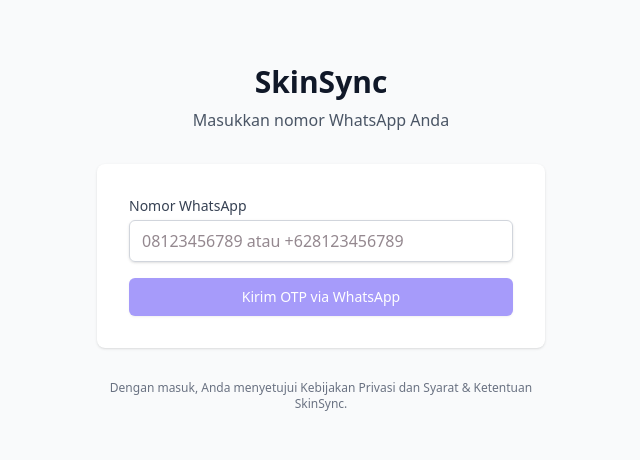
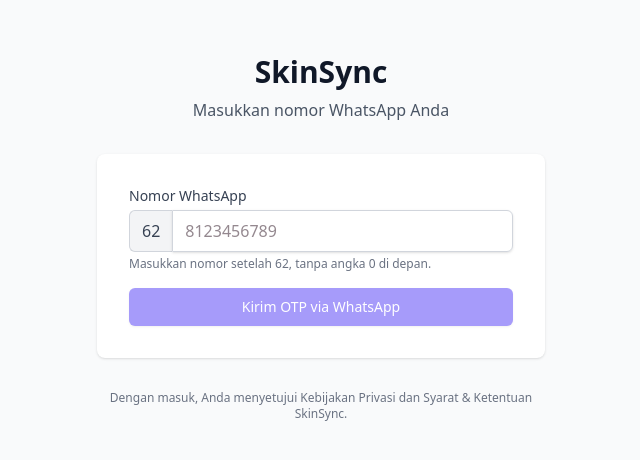
Before and after one commit to youtubesakses-blip/skinsync, a Next.js app: page /login in a window 1280 px wide. Shown: the part 162-622 px from the top of the page, without its empty margins (319-959 px from the left). Built offline with nearby package versions, Linux system fonts and the light colour scheme; no server answers.

Commit message:
fix field nomor

```diff
--- a/src/app/(auth)/login/page.tsx
+++ b/src/app/(auth)/login/page.tsx
@@ -6,6 +6,7 @@
 
 import { Suspense, useState } from "react";
 import { useRouter, useSearchParams } from "next/navigation";
+import { isValidPhone } from "@/lib/phone";
 
 type Step = "phone" | "otp";
 
@@ -15,11 +16,12 @@
   const nextPath = searchParams.get("next") ?? "/";
 
   const [step, setStep] = useState<Step>("phone");
-  const [phone, setPhone] = useState("");
+  const [phoneNumber, setPhoneNumber] = useState("");
   const [otp, setOtp] = useState("");
   const [loading, setLoading] = useState(false);
   const [error, setError] = useState("");
   const [cooldown, setCooldown] = useState(0);
+  const phone = `62${phoneNumber}`;
 
   // Hitung mundur cooldown
   const startCooldown = (seconds: number) => {
@@ -158,15 +160,34 @@
                 >
                   Nomor WhatsApp
                 </label>
-                <input
-                  id="phone"
-                  type="tel"
-                  value={phone}
-                  onChange={(e) => setPhone(e.target.value)}
-                  placeholder="08123456789 atau +628123456789"
-                  required
-                  className="w-full px-3 py-2 border border-gray-300 rounded-md shadow-sm focus:outline-none focus:ring-2 focus:ring-indigo-500 focus:border-indigo-500"
-                />
+                <div className="flex">
+                  <span
+                    aria-hidden="true"
+                    className="inline-flex items-center px-3 border border-r-0 border-gray-300 rounded-l-md bg-gray-100 text-gray-700"
+                  >
+                    62
+                  </span>
+                  <input
+                    id="phone"
+                    type="text"
+                    inputMode="numeric"
+                    pattern="[0-9]{8,13}"
+                    maxLength={13}
+                    value={phoneNumber}
+                    onChange={(e) =>
+                      setPhoneNumber(
+                        e.target.value.replace(/\D/g, "").replace(/^0+/, "")
+                      )
+                    }
+                    placeholder="8123456789"
+                    required
+                    aria-describedby="phone-hint"
+                    className="w-full px-3 py-2 border border-gray-300 rounded-r-md shadow-sm focus:outline-none focus:ring-2 focus:ring-indigo-500 focus:border-indigo-500"
+                  />
+                </div>
+                <p id="phone-hint" className="mt-1 text-xs text-gray-500">
+                  Masukkan nomor setelah 62, tanpa angka 0 di depan.
+                </p>
               </div>
 
               {error && (
@@ -177,7 +198,7 @@
 
               <button
                 type="submit"
-                disabled={loading || !phone}
+                disabled={loading || !isValidPhone(phone)}
                 className="w-full flex justify-center py-2 px-4 border border-transparent rounded-md shadow-sm text-sm font-medium text-white bg-indigo-600 hover:bg-indigo-700 disabled:opacity-50 disabled:cursor-not-allowed focus:outline-none focus:ring-2 focus:ring-offset-2 focus:ring-indigo-500"
               >
                 {loading ? "Mengirim..." : "Kirim OTP via WhatsApp"}
--- a/src/app/api/auth/request-otp/route.ts
+++ b/src/app/api/auth/request-otp/route.ts
@@ -4,7 +4,7 @@
 import { type NextRequest } from "next/server";
 import { requestOtpSchema } from "@/lib/validators/auth";
 import { requestOtp } from "@/server/services/auth";
-import { normalizePhone, isValidPhone } from "@/lib/phone";
+import { isValidPhone } from "@/lib/phone";
 import { checkRateLimit, getClientIp } from "@/lib/rate-limit";
 
 export async function POST(request: NextRequest) {
@@ -33,10 +33,10 @@
     );
   }
 
-  const phone = normalizePhone(parsed.data.phone);
+  const phone = parsed.data.phone;
   if (!isValidPhone(phone)) {
     return Response.json(
-      { error: "Format nomor HP tidak valid. Gunakan format: 08xx atau +62xx" },
+      { error: "Format nomor HP tidak valid. Gunakan format 62xxxxxxxxxx." },
       { status: 400 }
     );
   }
--- a/src/lib/validators/auth.ts
+++ b/src/lib/validators/auth.ts
@@ -6,13 +6,19 @@
 export const requestOtpSchema = z.object({
   phone: z
     .string()
-    .min(9, "Nomor HP terlalu pendek")
-    .max(15, "Nomor HP terlalu panjang")
-    .regex(/^[\d\+\-\s]+$/, "Format nomor HP tidak valid"),
+    .regex(
+      /^62\d{8,13}$/,
+      "Nomor HP harus berupa angka dan diawali 62"
+    ),
 });
 
 export const verifyOtpSchema = z.object({
-  phone: z.string(),
+  phone: z
+    .string()
+    .regex(
+      /^62\d{8,13}$/,
+      "Nomor HP harus berupa angka dan diawali 62"
+    ),
   otp: z
     .string()
     .length(6, "OTP harus 6 digit")
```
